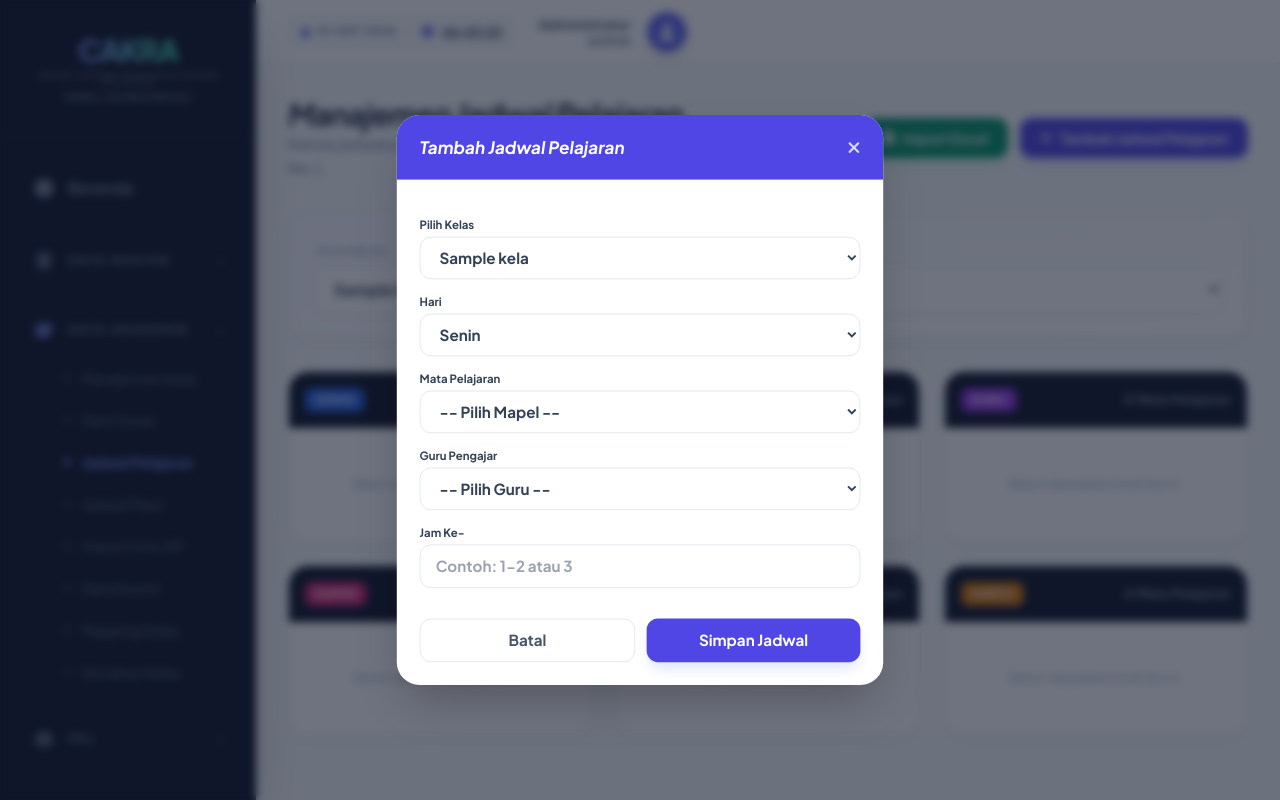
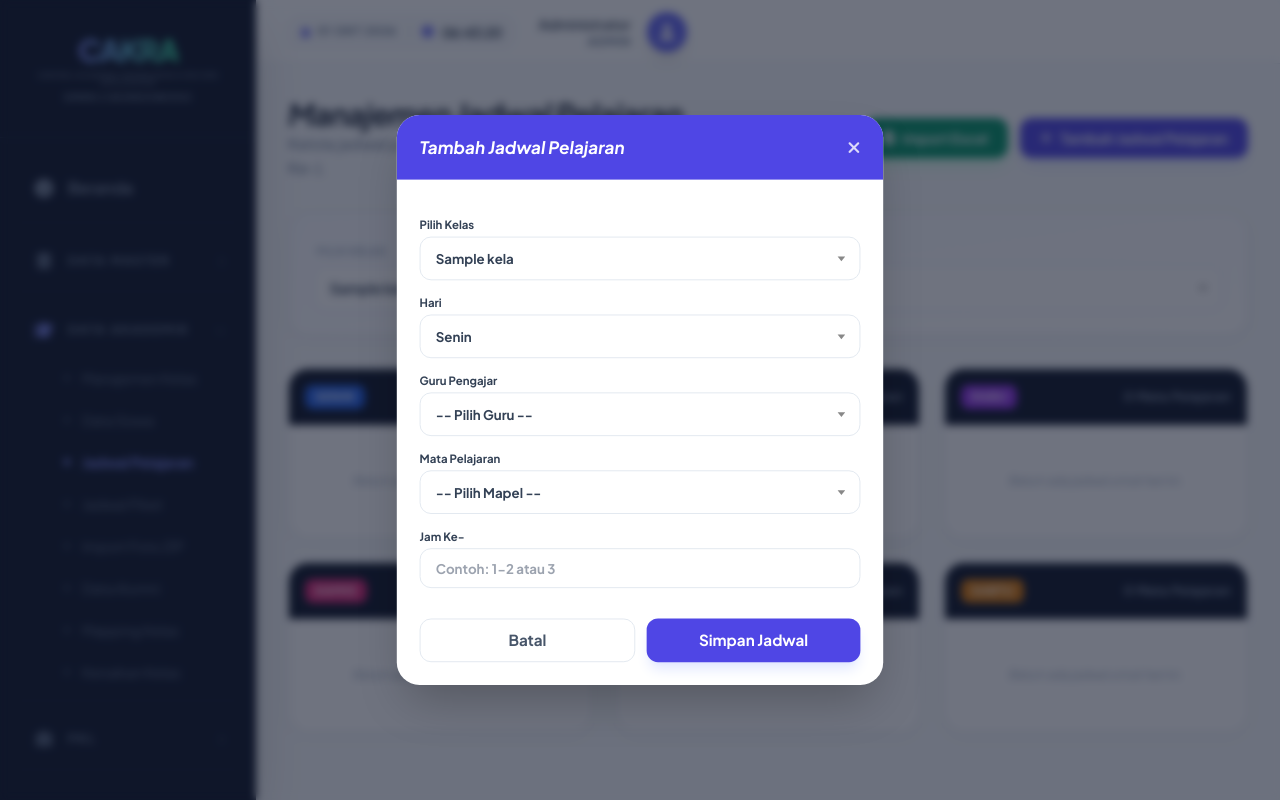
Before and after one commit to mughie77/jurnal-guru, a PHP site: page /jurnal/waka/jadwal.php in a window 1280 px wide, after a click on "Tambah Jadwal Pelajaran". Run offline with PHP 8.4, Linux system fonts and the light colour scheme; a user stored in the database is signed in; data comes from the database, SQL or seed files in the repository; tables that the repository leaves empty or names only in its code hold one stand-in row (values such as "Sample post"); some libraries are stand-ins or nearby versions.

Commit message:
Add Select2 search and dynamic teacher-subject cascading filter in schedule form
Co-authored-by: mughie77 <215782921+mughie77@users.noreply.github.com>

```diff
--- a/admin/jadwal.php
+++ b/admin/jadwal.php
@@ -33,6 +33,15 @@ $mapels = [];
 $res_m = mysqli_query($conn, "SELECT id, nama_mapel, kode_mapel FROM mata_pelajaran ORDER BY nama_mapel ASC");
 while ($row = mysqli_fetch_assoc($res_m)) {
     $mapels[] = $row;
+}
+
+// Fetch guru_mapel relations for cascading filter
+$guru_mapel_relation = [];
+$res_gm = mysqli_query($conn, "SELECT guru_id, mapel_id FROM guru_mapel");
+if ($res_gm) {
+    while ($r_gm = mysqli_fetch_assoc($res_gm)) {
+        $guru_mapel_relation[(int)$r_gm['guru_id']][] = (int)$r_gm['mapel_id'];
+    }
 }
 
 // Handle Add Schedule
@@ -147,6 +156,46 @@ if ($filter_kelas_id > 0) {
 require_once __DIR__ . '/../includes/header.php';
 ?>
 
+<!-- Select2 CSS & jQuery -->
+<link href="https://cdn.jsdelivr.net/npm/select2@4.1.0-rc.0/dist/css/select2.min.css" rel="stylesheet" />
+<script src="https://code.jquery.com/jquery-3.7.1.min.js"></script>
+<script src="https://cdn.jsdelivr.net/npm/select2@4.1.0-rc.0/dist/js/select2.min.js"></script>
+
+<style>
+/* Select2 Minimal Styling Customizations */
+.select2-container--default .select2-selection--single {
+    border-radius: 0.75rem !important;
+    border-color: #e2e8f0 !important;
+    height: 46px !important;
+    display: flex !important;
+    align-items: center !important;
+}
+.select2-container--default .select2-selection--single .select2-selection__rendered {
+    font-weight: 700 !important;
+    color: #334155 !important;
+    font-size: 0.875rem !important;
+    padding-left: 1rem !important;
+}
+.select2-container--default .select2-selection--single .select2-selection__arrow {
+    height: 44px !important;
+    right: 10px !important;
+}
+.select2-dropdown {
+    border-radius: 1rem !important;
+    border-color: #e2e8f0 !important;
+    box-shadow: 0 10px 25px -3px rgba(15, 23, 42, 0.1) !important;
+    overflow: hidden !important;
+    z-index: 9999 !important;
+}
+.select2-search__field {
+    border-radius: 0.5rem !important;
+    border-color: #e2e8f0 !important;
+    padding: 0.5rem 0.75rem !important;
+    font-size: 0.875rem !important;
+    font-weight: 600 !important;
+}
+</style>
+
 <div class="flex flex-col md:flex-row md:items-center justify-between mb-8 gap-4">
     <div>
         <h1 class="text-3xl font-bold text-slate-800 tracking-tight italic">Manajemen Jadwal Pelajaran</h1>
@@ -178,7 +227,7 @@ require_once __DIR__ . '/../includes/header.php';
     <form action="" method="GET" class="flex flex-col sm:flex-row items-end gap-4">
         <div class="flex-1 space-y-1 w-full">
             <label class="text-[10px] font-black text-slate-400 uppercase tracking-widest ml-1">Pilih Kelas</label>
-            <select name="kelas_id" onchange="this.form.submit()" class="w-full px-4 py-3 rounded-xl border border-slate-200 outline-none focus:ring-4 focus:ring-indigo-100 bg-white font-bold text-slate-700 shadow-sm">
+            <select name="kelas_id" id="filter_kelas_select" onchange="this.form.submit()" class="w-full px-4 py-3 rounded-xl border border-slate-200 outline-none focus:ring-4 focus:ring-indigo-100 bg-white font-bold text-slate-700 shadow-sm">
                 <?php foreach ($kelases as $k): ?>
                     <option value="<?= $k['id'] ?>" <?= $k['id'] == $filter_kelas_id ? 'selected' : '' ?>><?= htmlspecialchars($k['nama_kelas']) ?></option>
                 <?php endforeach; ?>
@@ -259,7 +308,7 @@ require_once __DIR__ . '/../includes/header.php';
 
         <div>
             <label class="block text-xs font-bold text-slate-700 mb-1">Pilih Kelas</label>
-            <select name="kelas_id" required class="w-full px-4 py-2.5 rounded-xl border border-slate-200 outline-none focus:ring-4 focus:ring-indigo-50 bg-white font-bold text-slate-700">
+            <select name="kelas_id" id="add_kelas_id" required class="select2-modal w-full">
                 <?php foreach ($kelases as $k): ?>
                     <option value="<?= $k['id'] ?>" <?= $k['id'] == $filter_kelas_id ? 'selected' : '' ?>><?= htmlspecialchars($k['nama_kelas']) ?></option>
                 <?php endforeach; ?>
@@ -268,7 +317,7 @@ require_once __DIR__ . '/../includes/header.php';
 
         <div>
             <label class="block text-xs font-bold text-slate-700 mb-1">Hari</label>
-            <select name="hari" required class="w-full px-4 py-2.5 rounded-xl border border-slate-200 outline-none focus:ring-4 focus:ring-indigo-50 bg-white font-bold text-slate-700">
+            <select name="hari" id="add_hari" required class="select2-modal w-full">
                 <option value="Senin">Senin</option>
                 <option value="Selasa">Selasa</option>
                 <option value="Rabu">Rabu</option>
@@ -279,8 +328,18 @@ require_once __DIR__ . '/../includes/header.php';
         </div>
 
         <div>
+            <label class="block text-xs font-bold text-slate-700 mb-1">Guru Pengajar</label>
+            <select name="guru_id" id="add_guru_id" required class="select2-modal w-full">
+                <option value="">-- Pilih Guru --</option>
+                <?php foreach ($teachers as $t): ?>
+                    <option value="<?= $t['id'] ?>"><?= htmlspecialchars($t['nama_lengkap']) ?></option>
+                <?php endforeach; ?>
+            </select>
+        </div>
+
+        <div>
             <label class="block text-xs font-bold text-slate-700 mb-1">Mata Pelajaran</label>
-            <select name="mapel_id" required class="w-full px-4 py-2.5 rounded-xl border border-slate-200 outline-none focus:ring-4 focus:ring-indigo-50 bg-white font-bold text-slate-700">
+            <select name="mapel_id" id="add_mapel_id" required class="select2-modal w-full">
                 <option value="">-- Pilih Mapel --</option>
                 <?php foreach ($mapels as $m): ?>
                     <option value="<?= $m['id'] ?>"><?= htmlspecialchars($m['nama_mapel']) ?> (<?= htmlspecialchars($m['kode_mapel']) ?>)</option>
@@ -289,18 +348,8 @@ require_once __DIR__ . '/../includes/header.php';
         </div>
 
         <div>
-            <label class="block text-xs font-bold text-slate-700 mb-1">Guru Pengajar</label>
-            <select name="guru_id" required class="w-full px-4 py-2.5 rounded-xl border border-slate-200 outline-none focus:ring-4 focus:ring-indigo-50 bg-white font-bold text-slate-700">
-                <option value="">-- Pilih Guru --</option>
-                <?php foreach ($teachers as $t): ?>
-                    <option value="<?= $t['id'] ?>"><?= htmlspecialchars($t['nama_lengkap']) ?></option>
-                <?php endforeach; ?>
-            </select>
-        </div>
-
-        <div>
             <label class="block text-xs font-bold text-slate-700 mb-1">Jam Ke-</label>
-            <input type="text" name="jam_ke" placeholder="Contoh: 1-2 atau 3" required class="w-full px-4 py-2.5 rounded-xl border border-slate-200 outline-none focus:ring-4 focus:ring-indigo-50 font-bold text-slate-700">
+            <input type="text" name="jam_ke" placeholder="Contoh: 1-2 atau 3" required class="w-full px-4 py-2.5 rounded-xl border border-slate-200 outline-none focus:ring-4 focus:ring-indigo-50 font-bold text-slate-700 text-sm">
         </div>
 
         <div class="pt-4 flex gap-3">
@@ -322,7 +371,7 @@ require_once __DIR__ . '/../includes/header.php';
 
         <div>
             <label class="block text-xs font-bold text-slate-700 mb-1">Pilih Kelas</label>
-            <select name="kelas_id" id="edit_kelas_id" required class="w-full px-4 py-2.5 rounded-xl border border-slate-200 outline-none focus:ring-4 focus:ring-indigo-50 bg-white font-bold text-slate-700">
+            <select name="kelas_id" id="edit_kelas_id" required class="select2-modal w-full">
                 <?php foreach ($kelases as $k): ?>
                     <option value="<?= $k['id'] ?>"><?= htmlspecialchars($k['nama_kelas']) ?></option>
                 <?php endforeach; ?>
@@ -331,7 +380,7 @@ require_once __DIR__ . '/../includes/header.php';
 
         <div>
             <label class="block text-xs font-bold text-slate-700 mb-1">Hari</label>
-            <select name="hari" id="edit_hari" required class="w-full px-4 py-2.5 rounded-xl border border-slate-200 outline-none focus:ring-4 focus:ring-indigo-50 bg-white font-bold text-slate-700">
+            <select name="hari" id="edit_hari" required class="select2-modal w-full">
                 <option value="Senin">Senin</option>
                 <option value="Selasa">Selasa</option>
                 <option value="Rabu">Rabu</option>
@@ -342,8 +391,18 @@ require_once __DIR__ . '/../includes/header.php';
         </div>
 
         <div>
+            <label class="block text-xs font-bold text-slate-700 mb-1">Guru Pengajar</label>
+            <select name="guru_id" id="edit_guru_id" required class="select2-modal w-full">
+                <option value="">-- Pilih Guru --</option>
+                <?php foreach ($teachers as $t): ?>
+                    <option value="<?= $t['id'] ?>"><?= htmlspecialchars($t['nama_lengkap']) ?></option>
+                <?php endforeach; ?>
+            </select>
+        </div>
+
+        <div>
             <label class="block text-xs font-bold text-slate-700 mb-1">Mata Pelajaran</label>
-            <select name="mapel_id" id="edit_mapel_id" required class="w-full px-4 py-2.5 rounded-xl border border-slate-200 outline-none focus:ring-4 focus:ring-indigo-50 bg-white font-bold text-slate-700">
+            <select name="mapel_id" id="edit_mapel_id" required class="select2-modal w-full">
                 <option value="">-- Pilih Mapel --</option>
                 <?php foreach ($mapels as $m): ?>
                     <option value="<?= $m['id'] ?>"><?= htmlspecialchars($m['nama_mapel']) ?> (<?= htmlspecialchars($m['kode_mapel']) ?>)</option>
@@ -352,18 +411,8 @@ require_once __DIR__ . '/../includes/header.php';
         </div>
 
         <div>
-            <label class="block text-xs font-bold text-slate-700 mb-1">Guru Pengajar</label>
-            <select name="guru_id" id="edit_guru_id" required class="w-full px-4 py-2.5 rounded-xl border border-slate-200 outline-none focus:ring-4 focus:ring-indigo-50 bg-white font-bold text-slate-700">
-                <option value="">-- Pilih Guru --</option>
-                <?php foreach ($teachers as $t): ?>
-                    <option value="<?= $t['id'] ?>"><?= htmlspecialchars($t['nama_lengkap']) ?></option>
-                <?php endforeach; ?>
-            </select>
-        </div>
-
-        <div>
             <label class="block text-xs font-bold text-slate-700 mb-1">Jam Ke-</label>
-            <input type="text" name="jam_ke" id="edit_jam_ke" placeholder="Contoh: 1-2 atau 3" required class="w-full px-4 py-2.5 rounded-xl border border-slate-200 outline-none focus:ring-4 focus:ring-indigo-50 font-bold text-slate-700">
+            <input type="text" name="jam_ke" id="edit_jam_ke" placeholder="Contoh: 1-2 atau 3" required class="w-full px-4 py-2.5 rounded-xl border border-slate-200 outline-none focus:ring-4 focus:ring-indigo-50 font-bold text-slate-700 text-sm">
         </div>
 
         <div class="pt-4 flex gap-3">
@@ -374,6 +423,69 @@ require_once __DIR__ . '/../includes/header.php';
 </div>
 
 <script>
+// JSON relations for dynamic cascading filter
+const guruMapelMap = <?= json_encode($guru_mapel_relation) ?>;
+const allMapels = <?= json_encode($mapels) ?>;
+
+function updateSubjectDropdown(guruSelectId, mapelSelectId, selectedMapelId = null) {
+    const guruId = parseInt($(guruSelectId).val()) || 0;
+    const $mapelSelect = $(mapelSelectId);
+
+    $mapelSelect.empty();
+    $mapelSelect.append('<option value="">-- Pilih Mapel --</option>');
+
+    const assignedMapelIds = guruMapelMap[guruId] || [];
+
+    let filteredMapels = [];
+    if (assignedMapelIds.length > 0) {
+        // Show only subjects set for this teacher
+        filteredMapels = allMapels.filter(m => assignedMapelIds.includes(parseInt(m.id)));
+    } else {
+        // Fallback: If no subject set for this teacher, show ALL subjects
+        filteredMapels = allMapels;
+    }
+
+    filteredMapels.forEach(m => {
+        const option = new Option(`${m.nama_mapel} (${m.kode_mapel})`, m.id, false, false);
+        $mapelSelect.append(option);
+    });
+
+    if (selectedMapelId) {
+        $mapelSelect.val(selectedMapelId).trigger('change');
+    } else {
+        $mapelSelect.val('').trigger('change');
+    }
+}
+
+$(document).ready(function() {
+    // Initialize Select2 on Class Filter Select
+    $('#filter_kelas_select').select2({
+        width: '100%'
+    });
+
+    // Initialize Select2 for Add Modal
+    $('#add_kelas_id, #add_hari, #add_guru_id, #add_mapel_id').select2({
+        dropdownParent: $('#addJadwalModal'),
+        width: '100%'
+    });
+
+    // Initialize Select2 for Edit Modal
+    $('#edit_kelas_id, #edit_hari, #edit_guru_id, #edit_mapel_id').select2({
+        dropdownParent: $('#editJadwalModal'),
+        width: '100%'
+    });
+
+    // Handle Teacher change in Add Modal
+    $('#add_guru_id').on('change', function() {
+        updateSubjectDropdown('#add_guru_id', '#add_mapel_id');
+    });
+
+    // Handle Teacher change in Edit Modal
+    $('#edit_guru_id').on('change', function() {
+        updateSubjectDropdown('#edit_guru_id', '#edit_mapel_id');
+    });
+});
+
 function openModal(id) {
     const modal = document.getElementById(id);
     const overlay = document.getElementById('modalOverlay');
@@ -403,12 +515,15 @@ function closeAllModals() {
 }
 
 function editJadwal(item) {
-    document.getElementById('edit_jadwal_id').value = item.id;
-    document.getElementById('edit_kelas_id').value = item.kelas_id;
-    document.getElementById('edit_hari').value = item.hari;
-    document.getElementById('edit_mapel_id').value = item.mapel_id;
-    document.getElementById('edit_guru_id').value = item.guru_id;
-    document.getElementById('edit_jam_ke').value = item.jam_ke;
+    $('#edit_jadwal_id').val(item.id);
+    $('#edit_kelas_id').val(item.kelas_id).trigger('change');
+    $('#edit_hari').val(item.hari).trigger('change');
+    $('#edit_guru_id').val(item.guru_id).trigger('change');
+
+    // Update subject dropdown for this teacher and select item.mapel_id
+    updateSubjectDropdown('#edit_guru_id', '#edit_mapel_id', item.mapel_id);
+
+    $('#edit_jam_ke').val(item.jam_ke);
     openModal('editJadwalModal');
 }
 
```
